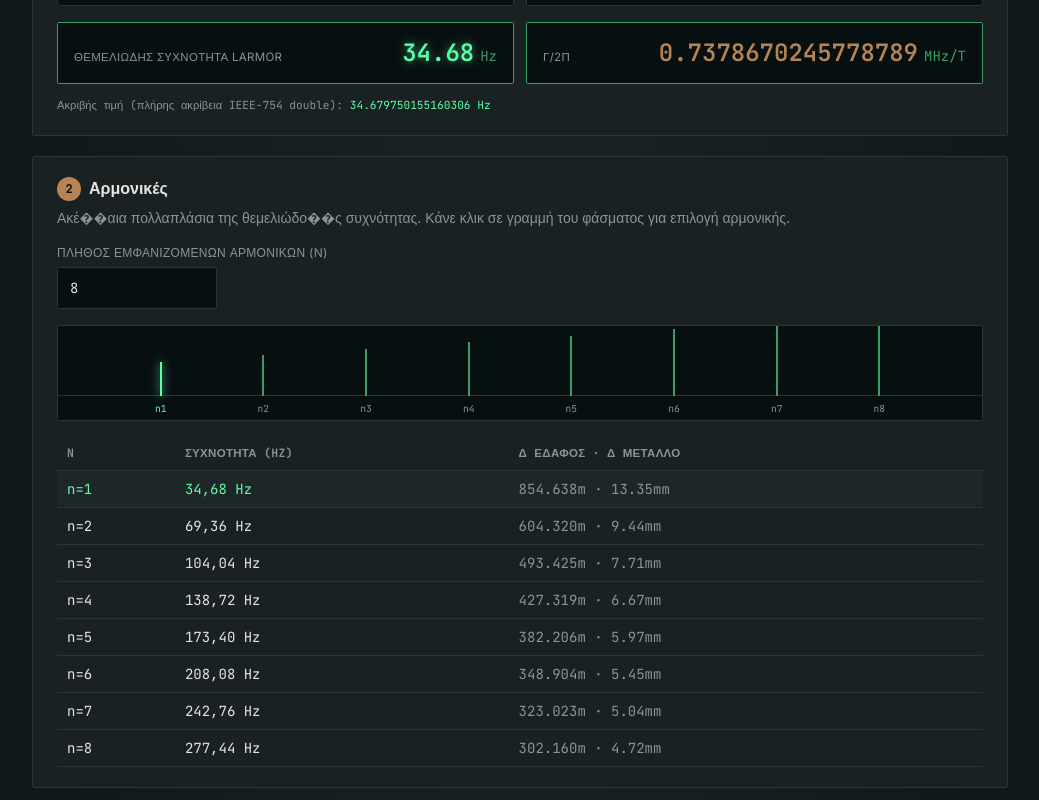
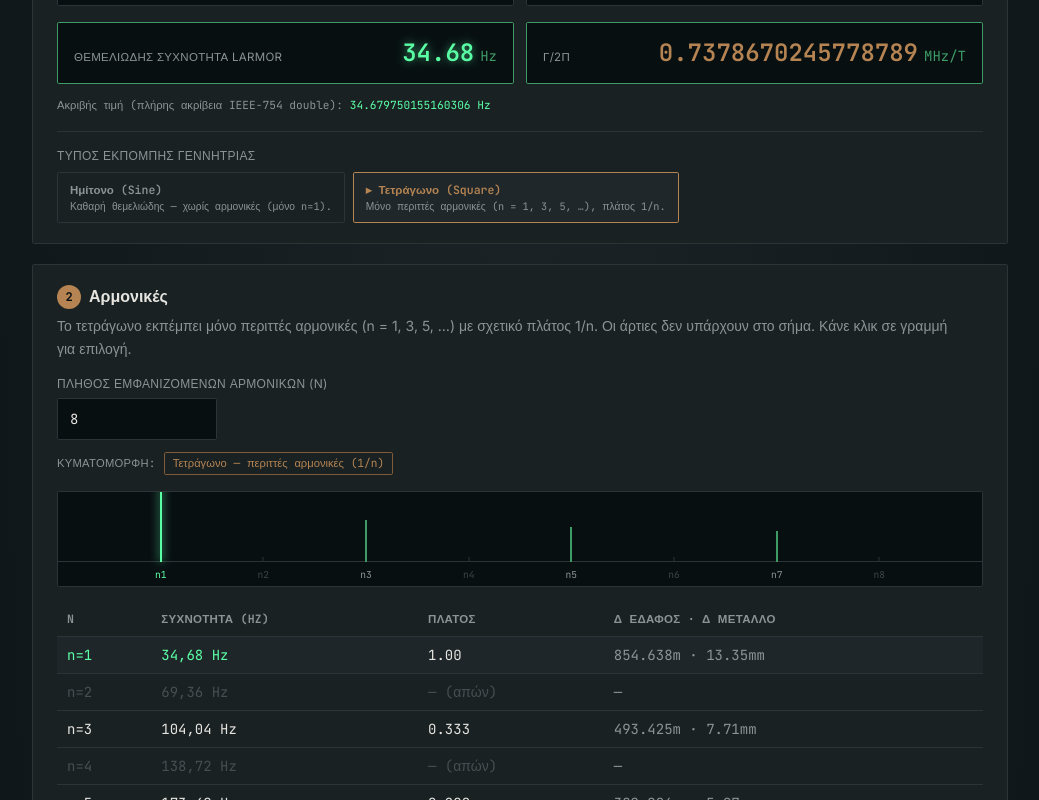
Before and after one commit to traianos1985-glitch/Larmor-Final, a Next.js app: page / in a window 1280 px wide. Shown: the part 1160-1960 px from the top of the page, without its empty margins (120-1159 px from the left). Built offline with nearby package versions, Linux system fonts and the light colour scheme.

Commit message:
Add generator waveform selector (sine/square) driving harmonic content

```diff
--- a/components/larmor/calculator.tsx
+++ b/components/larmor/calculator.tsx
@@ -15,6 +15,10 @@ import {
   skinDepth,
   findNearestHarmonic,
   findOptimalCombo,
+  WAVEFORMS,
+  harmonicAmplitude,
+  isHarmonicPresent,
+  type Waveform,
   fmtFrequency,
   fmtHzOnly,
   fmtLength,
@@ -65,6 +69,8 @@ export function Calculator({ tab = "calc" }: { tab?: "calc" | "mapping" }) {
   const [maxharm, setMaxharm] = useState(8)
   const [selectedN, setSelectedN] = useState(1)
   const [unitMultiplier, setUnitMultiplier] = useState(1)
+  // Τύπος εκπομπής γεννήτριας — καθορίζει ποιες αρμονικές υπάρχουν στο σήμα.
+  const [waveform, setWaveform] = useState<Waveform>("square")
 
   // Soil skin depth (section 3) — το «Εκτιμώμενο βάθος στόχου» είναι ΜΙΑ κοινή τιμή
   // που τροφοδοτεί όλα τα sections που χρειάζονται βάθος (3 και 6).
@@ -114,6 +120,7 @@ export function Calculator({ tab = "calc" }: { tab?: "calc" | "mapping" }) {
         if (typeof s.materialId === "string") setMaterialId(s.materialId)
         if (Number.isFinite(s.maxharm)) setMaxharm(s.maxharm)
         if (Number.isFinite(s.selectedN)) setSelectedN(s.selectedN)
+        if (s.waveform === "sine" || s.waveform === "square") setWaveform(s.waveform)
         if (Number.isFinite(s.unitMultiplier)) setUnitMultiplier(s.unitMultiplier)
         if (typeof s.soilType === "string") setSoilType(s.soilType)
         if (Number.isFinite(s.sigmaCustom)) setSigmaCustom(s.sigmaCustom)
@@ -144,7 +151,7 @@ export function Calculator({ tab = "calc" }: { tab?: "calc" | "mapping" }) {
         STATE_KEY,
         JSON.stringify({
           lat, lon, elev, date, bfield, bSource, geomag,
-          materialId, maxharm, selectedN, unitMultiplier,
+          materialId, maxharm, selectedN, waveform, unitMultiplier,
           soilType, sigmaCustom, targetDepth,
           sec6Soil, sec6Theta, sec6H, dipoleAxis,
           generatorLat, generatorLon, generatorFrequency, generatorBandLabel,
@@ -201,29 +208,35 @@ export function Calculator({ tab = "calc" }: { tab?: "calc" | "mapping" }) {
 
   const f0fmt = fmtFrequency(f0)
 
-  // Harmonics rows
+  // Harmonics rows — το πλάτος/παρουσία κάθε αρμονικής εξαρτάται από την κυματομορφή
+  // εκπομπής (ημίτονο: μόνο n=1· τετράγωνο: περιττές, πλάτος 1/n).
   const harmonics = useMemo(() => {
     const rows = []
     for (let i = 1; i <= maxharm; i++) {
       const f = f0 * i
+      const amp = harmonicAmplitude(waveform, i)
       rows.push({
         n: i,
         f,
+        amp,
+        present: amp > 0,
         dSoil: skinDepth(f, sigmaSoil),
         dMetal: skinDepth(f, mat.sigma, mat.muR),
       })
     }
     return rows
-  }, [f0, maxharm, sigmaSoil, mat])
+  }, [f0, maxharm, sigmaSoil, mat, waveform])
 
-  // Bands
+  // Bands — οι αρμονικές που μπορεί να εκπέμψει η γεννήτρια περιορίζονται από
+  // την κυματομορφή (π.χ. τετράγωνο → μόνο περιττά n· ημίτονο → μόνο n=1).
   const bands = useMemo(() => {
     if (f0 <= 0) return []
+    const allowed = (n: number) => isHarmonicPresent(waveform, n)
     return BANDS.map((band) => {
       const result =
         band.criterion === "optimal"
-          ? findOptimalCombo(f0, sigmaSoil, mat, rMm)
-          : findNearestHarmonic(f0, band.target as number, band.criterion)
+          ? findOptimalCombo(f0, sigmaSoil, mat, rMm, 10, allowed)
+          : findNearestHarmonic(f0, band.target as number, band.criterion, allowed)
       if (!result) return null
       const f = result.f
       return {
@@ -658,13 +671,46 @@ export function Calculator({ tab = "calc" }: { tab?: "calc" | "mapping" }) {
           Ακριβής τιμή (πλήρης ακρίβεια IEEE-754 double):{" "}
           <span className="text-phosphor">{f0.toString()} Hz</span>
         </p>
+
+        {/* Τύπος εκπομπής γεννήτριας — καθορίζει ποιες αρμονικές υπάρχουν παρακάτω */}
+        <div className="mt-4 border-t border-panel-line pt-4">
+          <p className="mb-2 text-xs uppercase tracking-wide text-muted-foreground">Τύπος εκπομπής γεννήτριας</p>
+          <div className="flex flex-wrap gap-2" role="radiogroup" aria-label="Τύπος εκπομπής γεννήτριας">
+            {WAVEFORMS.map((w) => (
+              <button
+                key={w.value}
+                type="button"
+                role="radio"
+                aria-checked={waveform === w.value}
+                title={w.desc}
+                onClick={() => setWaveform(w.value)}
+                className={
+                  "flex-1 rounded-sm border px-3 py-2 text-left font-mono text-[0.72rem] transition-colors sm:flex-none " +
+                  (waveform === w.value
+                    ? "border-brass bg-secondary/50 text-brass"
+                    : "border-panel-line text-muted-foreground hover:border-brass-dim hover:text-foreground")
+                }
+              >
+                <span className="block font-semibold">
+                  {waveform === w.value ? "▸ " : ""}
+                  {w.label}
+                </span>
+                <span className="mt-0.5 block text-[0.64rem] leading-snug text-muted-foreground">{w.desc}</span>
+              </button>
+            ))}
+          </div>
+        </div>
       </Panel>
 
       {/* Section 2 — Harmonics */}
       <Panel
         step="2"
         title="Αρμονικές"
-        desc="Ακέ��αια πολλαπλάσια της θεμελιώδο��ς συχνότητας. Κάνε κλικ σε γραμμή του φάσματος για επιλογή αρμονικής."
+        desc={
+          waveform === "sine"
+            ? "Το ημίτονο εκπέμπει καθαρή θεμελιώδη — δεν παράγει αρμονικές. Οι υπόλοιπες γραμμές εμφανίζονται αμυδρά ως μη εκπεμπόμενες."
+            : "Το τετράγωνο εκπέμπει μόνο περιττές αρμονικές (n = 1, 3, 5, …) με σχετικό πλάτος 1/n. Οι άρτιες δεν υπάρχουν στο σήμα. Κάνε κλικ σε γραμμή για επιλογή."
+        }
       >
         <Field label="Πλήθος εμφανιζόμενων αρμονικών (n)" htmlFor="maxharm">
           <input
@@ -677,13 +723,20 @@ export function Calculator({ tab = "calc" }: { tab?: "calc" | "mapping" }) {
             onChange={(e) => setMaxharm(Math.max(2, Math.min(16, Number.parseInt(e.target.value) || 8)))}
           />
         </Field>
-        <Spectrum count={maxharm} active={selectedN} onSelect={setSelectedN} />
+        <div className="mt-3 flex items-center gap-2 font-mono text-[0.7rem] text-muted-foreground">
+          <span className="uppercase tracking-wide">Κυματομορφή:</span>
+          <span className="rounded-sm border border-brass-dim px-2 py-0.5 text-brass">
+            {waveform === "sine" ? "Ημίτονο — μόνο θεμελιώδης" : "Τετράγωνο — περιττές αρμονικές (1/n)"}
+          </span>
+        </div>
+        <Spectrum count={maxharm} active={selectedN} onSelect={setSelectedN} amplitudes={harmonics.map((h) => h.amp)} />
         <div className="mt-4 overflow-x-auto">
           <table className="w-full font-mono text-sm">
             <thead>
               <tr className="text-left text-[0.72rem] uppercase tracking-wide text-muted-foreground">
                 <th className="border-b border-panel-line px-2.5 py-2">n</th>
                 <th className="border-b border-panel-line px-2.5 py-2">Συχνότητα (Hz)</th>
+                <th className="border-b border-panel-line px-2.5 py-2">Πλάτος</th>
                 <th className="border-b border-panel-line px-2.5 py-2">δ έδαφος · δ μέταλλο</th>
               </tr>
             </thead>
@@ -692,16 +745,22 @@ export function Calculator({ tab = "calc" }: { tab?: "calc" | "mapping" }) {
                 <tr
                   key={h.n}
                   className={
-                    h.n === selectedN
-                      ? "cursor-pointer bg-secondary/40"
-                      : "cursor-pointer hover:bg-secondary/20"
+                    !h.present
+                      ? "cursor-pointer text-muted-foreground/40 hover:bg-secondary/10"
+                      : h.n === selectedN
+                        ? "cursor-pointer bg-secondary/40"
+                        : "cursor-pointer hover:bg-secondary/20"
                   }
                   onClick={() => setSelectedN(h.n)}
+                  title={h.present ? undefined : "Δεν εκπέμπεται από αυτή την κυματομορφή"}
                 >
-                  <td className={"border-b border-panel-line px-2.5 py-2 " + (h.n === 1 ? "text-phosphor" : "")}>n={h.n}</td>
-                  <td className={"border-b border-panel-line px-2.5 py-2 " + (h.n === 1 ? "text-phosphor" : "")}>{fmtHzOnly(h.f)}</td>
+                  <td className={"border-b border-panel-line px-2.5 py-2 " + (h.present && h.n === 1 ? "text-phosphor" : "")}>n={h.n}</td>
+                  <td className={"border-b border-panel-line px-2.5 py-2 " + (h.present && h.n === 1 ? "text-phosphor" : "")}>{fmtHzOnly(h.f)}</td>
+                  <td className="border-b border-panel-line px-2.5 py-2">
+                    {h.present ? (h.amp === 1 ? "1.00" : h.amp.toFixed(3)) : "— (απών)"}
+                  </td>
                   <td className="border-b border-panel-line px-2.5 py-2 text-muted-foreground">
-                    {fmtLength(h.dSoil)} · {fmtLength(h.dMetal)}
+                    {h.present ? `${fmtLength(h.dSoil)} · ${fmtLength(h.dMetal)}` : "—"}
                   </td>
                 </tr>
               ))}
--- a/components/larmor/spectrum.tsx
+++ b/components/larmor/spectrum.tsx
@@ -2,23 +2,35 @@
 
 import { cn } from "@/lib/utils"
 
-/** Signature element: οθόνη σαρωτή φάσματος με κατακόρυφες γραμμές αρμονικών. */
+/** Signature element: οθόνη σαρωτή φάσματος με κατακόρυφες γραμμές αρμονικών.
+ * Όταν δίνεται `amplitudes`, το ύψος κάθε γραμμής αντανακλά το σχετικό πλάτος της
+ * αρμονικής (θεμελιώδης = 1) και οι απούσες αρμονικές εμφανίζονται ως αμυδρά στελέχη. */
 export function Spectrum({
   count,
   active,
   onSelect,
+  amplitudes,
 }: {
   count: number
   active: number
   onSelect: (n: number) => void
+  amplitudes?: number[]
 }) {
   return (
     <div className="relative mt-4 h-24 overflow-hidden rounded-sm border border-panel-line bg-readout">
       <div className="absolute inset-x-0 bottom-6 h-px bg-panel-line" />
       {Array.from({ length: count }, (_, i) => i + 1).map((n) => {
-        const heightPct = 30 + (n / count) * 55
+        const amp = amplitudes ? (amplitudes[n - 1] ?? 0) : undefined
+        const present = amp === undefined ? true : amp > 0
+        // Με πλάτη: κλιμάκωση ύψους στο πλάτος (min 25%). Χωρίς: παλιά γραμμική άνοδος.
+        const heightPct =
+          amp === undefined
+            ? 30 + (n / count) * 55
+            : present
+              ? 25 + amp * 60
+              : 6
         const xPct = (n / (count + 1)) * 100
-        const isActive = n === active
+        const isActive = n === active && present
         return (
           <button
             key={n}
@@ -26,19 +38,23 @@ export function Spectrum({
             onClick={() => onSelect(n)}
             className="absolute bottom-0 top-0 -translate-x-1/2 cursor-pointer bg-transparent px-1"
             style={{ left: `${xPct}%` }}
-            aria-label={`Επιλογή αρμονικής n=${n}`}
+            aria-label={`Επιλογή αρμονικής n=${n}${present ? "" : " (δεν εκπέμπεται)"}`}
           >
             <span
               className={cn(
                 "absolute bottom-6 left-1/2 w-0.5 -translate-x-1/2",
-                isActive ? "bg-phosphor tick-glow" : "bg-phosphor-dim",
+                !present
+                  ? "bg-panel-line opacity-50"
+                  : isActive
+                    ? "bg-phosphor tick-glow"
+                    : "bg-phosphor-dim",
               )}
               style={{ height: `${heightPct}%` }}
             />
             <span
               className={cn(
                 "absolute bottom-1 left-1/2 -translate-x-1/2 font-mono text-[0.6rem]",
-                isActive ? "text-phosphor" : "text-muted-foreground",
+                !present ? "text-muted-foreground/40" : isActive ? "text-phosphor" : "text-muted-foreground",
               )}
             >
               n{n}
--- a/lib/physics.ts
+++ b/lib/physics.ts
@@ -137,6 +137,39 @@ export const BANDS: BandDef[] = [
   { label: "★ Βέλτιστος", target: null, criterion: "optimal" },
 ]
 
+/* ============================================================
+   ΤΥΠΟΣ ΕΚΠΟΜΠΗΣ ΓΕΝΝΗΤΡΙΑΣ — Ημίτονο / Τετράγωνο
+   Η κυματομορφή εξόδου καθορίζει ΠΟΙΕΣ αρμονικές υπάρχουν στο σήμα:
+   • Ημίτονο (sine): καθαρή θεμελιώδης — καμία αρμονική (μόνο n=1).
+   • Τετράγωνο (square): σειρά Fourier με ΜΟΝΟ περιττές αρμονικές
+     (n = 1, 3, 5, 7, …) και σχετικό πλάτος 1/n.
+============================================================ */
+export type Waveform = "sine" | "square"
+
+export interface WaveformDef {
+  value: Waveform
+  label: string
+  desc: string
+}
+
+export const WAVEFORMS: WaveformDef[] = [
+  { value: "sine", label: "Ημίτονο (Sine)", desc: "Καθαρή θεμελιώδης — χωρίς αρμονικές (μόνο n=1)." },
+  { value: "square", label: "Τετράγωνο (Square)", desc: "Μόνο περιττές αρμονικές (n = 1, 3, 5, …), πλάτος 1/n." },
+]
+
+/** Σχετικό πλάτος της n-οστής αρμονικής για δεδομένη κυματομορφή (θεμελιώδης = 1). */
+export function harmonicAmplitude(waveform: Waveform, n: number): number {
+  if (n < 1) return 0
+  if (waveform === "sine") return n === 1 ? 1 : 0
+  // Τετράγωνο: σειρά Fourier — μόνο περιττές αρμονικές, πλάτος 1/n.
+  return n % 2 === 1 ? 1 / n : 0
+}
+
+/** Υπάρχει η n-οστή αρμονική στο φάσμα της κυματομορφής; */
+export function isHarmonicPresent(waveform: Waveform, n: number): boolean {
+  return harmonicAmplitude(waveform, n) > 0
+}
+
 export function satisfiesCriterion(f: number, criterion: Criterion): boolean {
   switch (criterion) {
     case "2dec":
@@ -154,10 +187,22 @@ export function findNearestHarmonic(
   f0: number,
   targetHz: number,
   criterion: Criterion,
+  isAllowed: (n: number) => boolean = () => true,
 ): { n: number; f: number } {
   if (f0 <= 0 || targetHz <= 0) return { n: 1, f: f0 }
   const n0 = Math.max(1, Math.round(targetHz / f0))
-  if (criterion === "2dec") return { n: n0, f: f0 * n0 }
+
+  // Για την «2dec» κάθε συχνότητα ικανοποιεί το κριτήριο, οπότε αρκεί η πλησιέστερη
+  // ΕΠΙΤΡΕΠΤΗ αρμονική στο n0 (π.χ. περιττή για τετράγωνο, μόνο n=1 για ημίτονο).
+  if (criterion === "2dec") {
+    if (isAllowed(n0)) return { n: n0, f: f0 * n0 }
+    for (let dn = 1; dn <= 250; dn++) {
+      for (const n of [n0 + dn, n0 - dn]) {
+        if (n >= 1 && isAllowed(n)) return { n, f: f0 * n }
+      }
+    }
+    return { n: n0, f: f0 * n0 }
+  }
 
   const WINDOW = 250
   let bestN: number | null = null
@@ -165,7 +210,7 @@ export function findNearestHarmonic(
   for (let dn = 0; dn <= WINDOW; dn++) {
     const candidates = dn === 0 ? [n0] : [n0 + dn, n0 - dn]
     for (const n of candidates) {
-      if (n < 1) continue
+      if (n < 1 || !isAllowed(n)) continue
       const f = f0 * n
       if (satisfiesCriterion(f, criterion)) {
         const dist = Math.abs(f - targetHz)
@@ -258,6 +303,7 @@ export function findOptimalCombo(
   mat: Material,
   thicknessMm: number,
   soilEpsR = 10,
+  isAllowed: (n: number) => boolean = () => true,
 ): { n: number; f: number; score: number } | null {
   if (f0 <= 0) return null
   const t = thicknessMm / 1000
@@ -270,12 +316,12 @@ export function findOptimalCombo(
 
   const n0 = Math.max(1, Math.round(fOpt / f0))
   const WINDOW = 1500
-  let bestN = n0
+  let bestN = isAllowed(n0) ? n0 : 1
   let bestScore = Number.NEGATIVE_INFINITY
 
   for (let dn = -WINDOW; dn <= WINDOW; dn++) {
     const n = n0 + dn
-    if (n < 1) continue
+    if (n < 1 || !isAllowed(n)) continue
     const f = f0 * n
     const omega = 2 * Math.PI * f
     const dSoil = sigmaSoil > 0 ? Math.sqrt(2 / (omega * MU0 * sigmaSoil)) : 0
```
